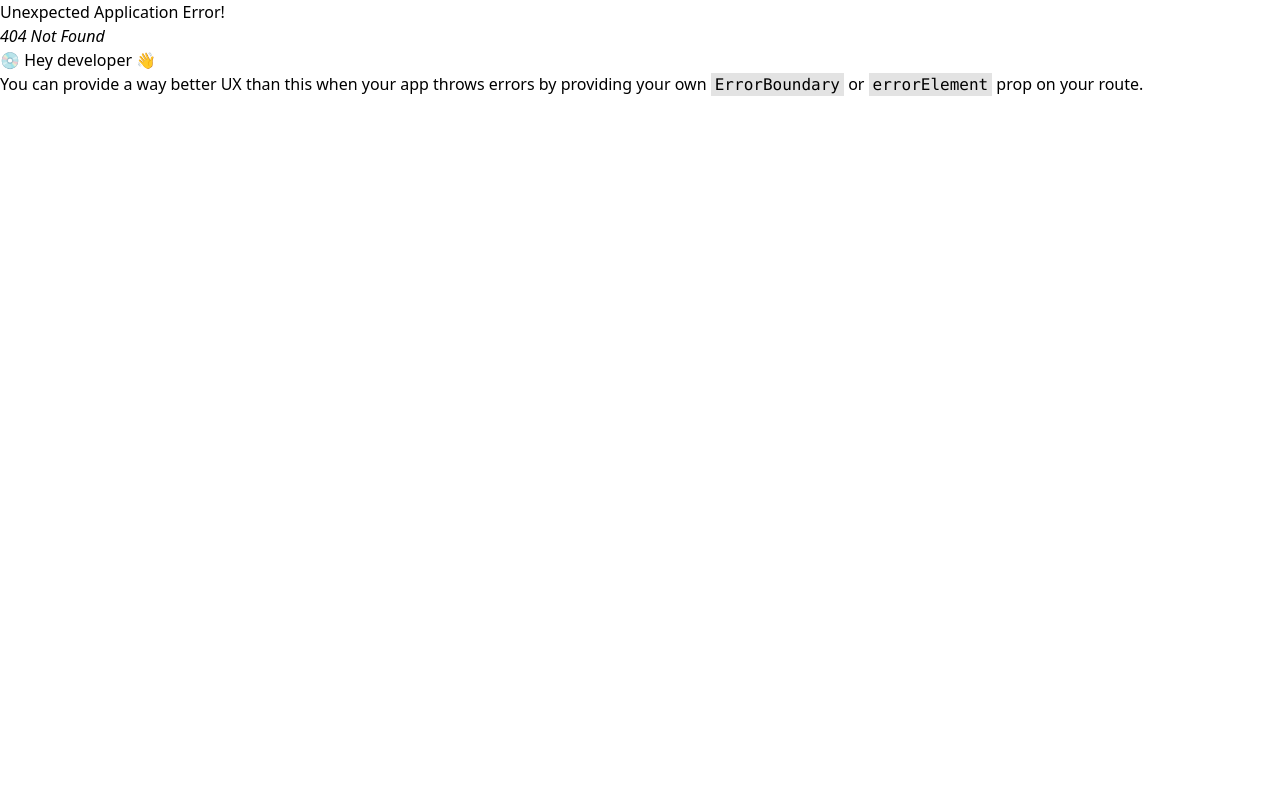
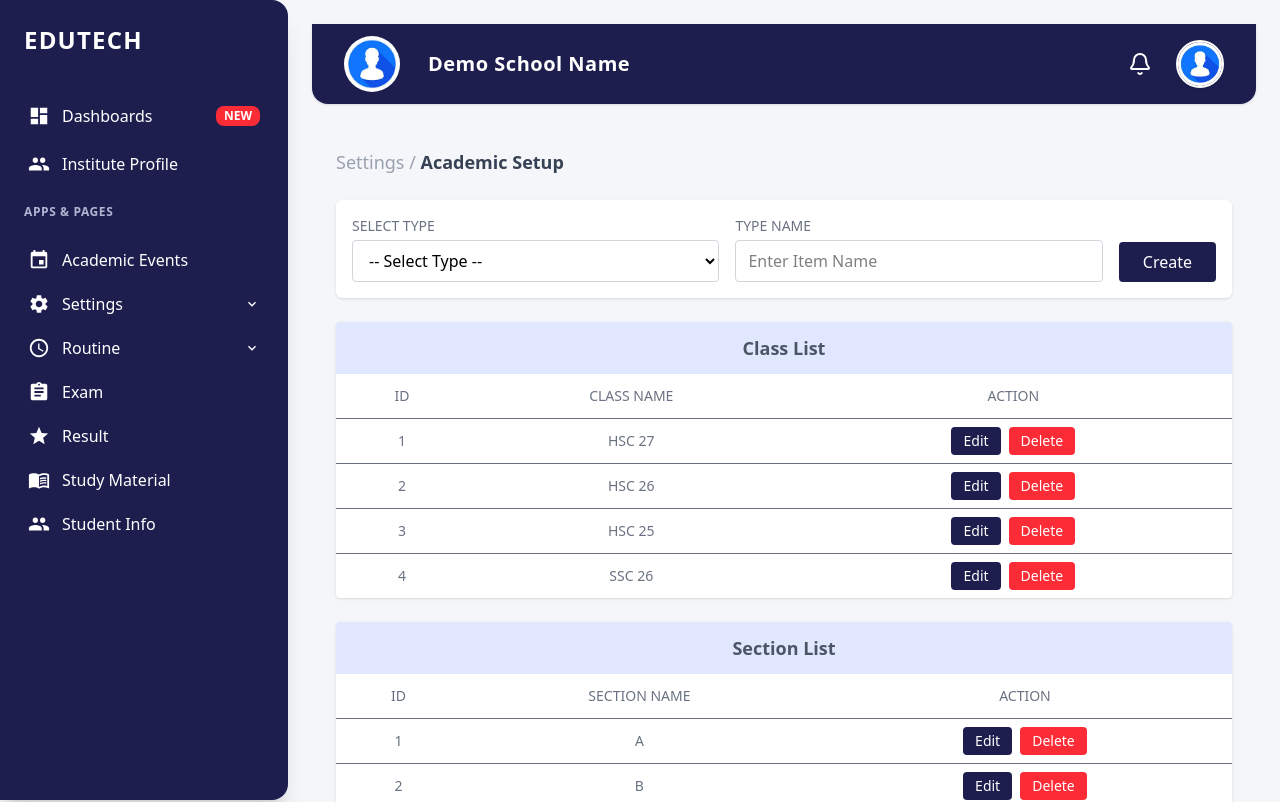
Before and after one commit to Shanto93/school-management-website, a React (Vite) app: page /settings/academic-setup in a window 1280 px wide. Before the commit this address had no page. Shown: the top 802 px of the page. Built offline with nearby package versions, Linux system fonts and the light colour scheme.

Commit message:
Dashboard CHild Component Added

```diff
--- a/src/layout/DashboardLayout.jsx
+++ b/src/layout/DashboardLayout.jsx
@@ -23,7 +23,22 @@ const sidebarLinks = [
     group: 'APPS & PAGES',
     links: [
       { label: 'Academic Events', to: '/academic-events', icon: <MdEvent size={22} /> },
-      { label: 'Settings', to: '/settings', icon: <MdSettings size={22} /> },
+      {
+        label: 'Settings',
+        to: '/settings',
+        icon: <MdSettings size={22} />,
+        subLinks: [
+          { label: 'Academic Setup', to: '/settings/academic-setup' },
+          { label: 'Academic Time', to: '/academic-time' },
+          { label: 'Class Config', to: '/class-config' },
+          { label: 'Period Config', to: '/period-config' },
+          { label: 'Class Subject Assign', to: '/class-subject-assign' },
+          { label: 'Teacher Subject Assign', to: '/teacher-subject-assign' },
+          { label: 'Mark Config', to: '/mark-config' },
+          { label: 'Choosable Subject', to: '/choosable-subject' },
+        ],
+
+      },
       {
         label: 'Routine',
         icon: <MdSchedule size={22} />,
--- /dev/null
+++ b/src/modules/AcademicSetup/InputForm.jsx
@@ -0,0 +1,78 @@
+import { useState } from 'react';
+
+const InputForm = () => {
+    const [formData, setFormData] = useState({
+        type: '',
+        name: '',
+    });
+
+    const handleChange = (e) => {
+        const { name, value } = e.target;
+        setFormData((prev) => ({
+            ...prev,
+            [name]: value,
+        }));
+    };
+
+    const handleSubmit = (e) => {
+        e.preventDefault();
+        console.log('Form Submitted:', formData);
+        // You can send `formData` to an API here
+    };
+
+    return (
+        <div>
+            {/* Breadcrumb */}
+            <div className="text-gray-400 text-lg mb-6">
+                Settings / <span className="text-gray-700 font-semibold">Academic Setup</span>
+            </div>
+
+            {/* Form */}
+            <form onSubmit={handleSubmit} className="bg-white shadow rounded-md p-4 mb-6">
+                <div className="flex flex-col md:flex-row gap-4">
+                    <div className="flex-1">
+                        <label className="block text-sm font-medium text-gray-500 mb-1">SELECT TYPE</label>
+                        <select
+                            name="type"
+                            value={formData.type}
+                            onChange={handleChange}
+                            className="w-full border border-gray-300 rounded px-3 py-2 focus:outline-none"
+                        >
+                            <option value="">-- Select Type --</option>
+                            <option value="Class">Class</option>
+                            <option value="Section">Section</option>
+                            <option value="Group">Group</option>
+                            <option value="Shift">Shift</option>
+                            <option value="Subject">Subject</option>
+                            <option value="Period">Period</option>
+                            <option value="Mark Type">Mark Type</option>
+                            <option value="Role Type">Role Type</option>
+                            <option value="Admission Year">Admission Year</option>
+                        </select>
+                    </div>
+                    <div className="flex-1">
+                        <label className="block text-sm font-medium text-gray-500 mb-1">TYPE NAME</label>
+                        <input
+                            type="text"
+                            name="name"
+                            value={formData.name}
+                            onChange={handleChange}
+                            placeholder="Enter Item Name"
+                            className="w-full border border-gray-300 rounded px-3 py-2 focus:outline-none"
+                        />
+                    </div>
+                    <div className="flex items-end">
+                        <button
+                            type="submit"
+                            className="bg-[#1d1e4e] text-white px-6 py-2 rounded hover:bg-[#15163a] transition"
+                        >
+                            Create
+                        </button>
+                    </div>
+                </div>
+            </form>
+        </div>
+    );
+};
+
+export default InputForm;
--- /dev/null
+++ b/src/pages/AcademicSetup.jsx
@@ -0,0 +1,56 @@
+import React from 'react';
+import InputForm from '../modules/AcademicSetup/InputForm';
+
+const tableData = {
+  Class: ['HSC 27', 'HSC 26', 'HSC 25', 'SSC 26'],
+  Section: ['A', 'B', 'C', 'D'],
+  Group: ['Science', 'Business Studies', 'Humanities'],
+  Shift: ['Morning', 'Day', 'Evening'],
+  Subject: ['Math', 'Physics', 'Chemistry', 'Biology'],
+  Period: ['1st Period', '2nd Period', '3rd Period'],
+  'Mark Type': ['MCQ', 'Written', 'Practical'],
+  'Role Type': ['Admin', 'Teacher', 'Student'],
+  'Admission Year': ['2022', '2023', '2024'],
+};
+
+const AcademicSetup = () => {
+  const types = Object.keys(tableData);
+
+  return (
+    <div className="p-4 md:p-6">
+      <InputForm></InputForm>
+
+      {/* Tables */}
+      {types.map((type) => (
+        <div key={type} className="bg-white shadow rounded overflow-x-auto mb-6">
+          <div className="bg-indigo-100 text-center py-3 font-semibold text-gray-600 text-lg">
+            {type} List
+          </div>
+          <table className="w-full table-auto text-center">
+            <thead>
+              <tr className="text-gray-500 text-sm">
+                <th className="px-4 py-3 font-medium">ID</th>
+                <th className="px-4 py-3 font-medium">{type.toUpperCase()} NAME</th>
+                <th className="px-4 py-3 font-medium">ACTION</th>
+              </tr>
+            </thead>
+            <tbody>
+              {tableData[type].map((item, index) => (
+                <tr key={index} className="border-t text-sm text-gray-500">
+                  <td className="px-4 py-2">{index + 1}</td>
+                  <td className="px-4 py-2">{item}</td>
+                  <td className="px-4 py-2 space-x-2">
+                    <button className="bg-[#1d1e4e] text-white px-3 py-1 rounded text-sm">Edit</button>
+                    <button className="bg-red-500 text-white px-3 py-1 rounded text-sm">Delete</button>
+                  </td>
+                </tr>
+              ))}
+            </tbody>
+          </table>
+        </div>
+      ))}
+    </div>
+  );
+};
+
+export default AcademicSetup;
--- a/src/pages/InstituteProfile.jsx
+++ b/src/pages/InstituteProfile.jsx
@@ -132,14 +132,14 @@ const InstituteProfile = () => {
         </button>
       </div>
 
-      {/* Footer */}
+      {/* Footer
       <footer className="bg-[#1d1e4e] text-gray-300 text-center px-4 py-4 w-full flex flex-col sm:flex-row justify-between gap-2 items-center">
         <div>© 2025, made with ❤️ by <strong>EduHub</strong></div>
         <div className="flex gap-4 text-indigo-300">
           <a href="#" className="hover:underline">Contact Us</a>
           <a href="#" className="hover:underline">Support</a>
         </div>
-      </footer>
+      </footer> */}
     </div>
   );
 };
--- a/src/routes/Routes.jsx
+++ b/src/routes/Routes.jsx
@@ -3,6 +3,7 @@ import DashboardLayout from "../layout/DashboardLayout";
 import App from "../App";
 import Dashboards from "../pages/Dashboards";
 import InstituteProfile from "../pages/InstituteProfile";
+import AcademicSetup from "../pages/AcademicSetup";
 
 export const router = createBrowserRouter([
     {
@@ -20,6 +21,10 @@ export const router = createBrowserRouter([
             {
                 path: '/institute-profile',
                 Component: InstituteProfile
+            },
+            {
+                path: '/settings/academic-setup',
+                Component: AcademicSetup
             }
         ]
 
```
